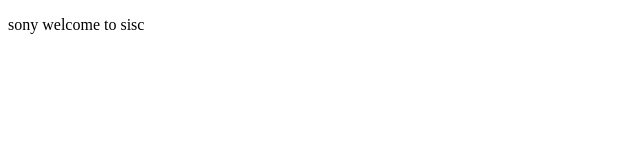
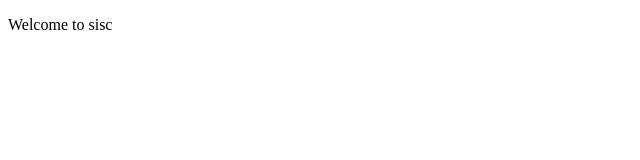
Before and after one commit to Monisha94/Teammaac, a plain HTML site: page HTMLl/WebContent/index.html in a window 1280 px wide. Shown: the full height of the page, 0-640 px from the left. Drawn offline with Linux system fonts and the light colour scheme.

Commit message:
added welcome

```diff
--- a/HTMLl/WebContent/index.html
+++ b/HTMLl/WebContent/index.html
@@ -5,7 +5,6 @@
 <title>Insert title here</title>
 </head>
 <body>
-<p>sony welcome
-to sisc</p>
+<p>Welcome to sisc</p>
 </body>
 </html>
```
